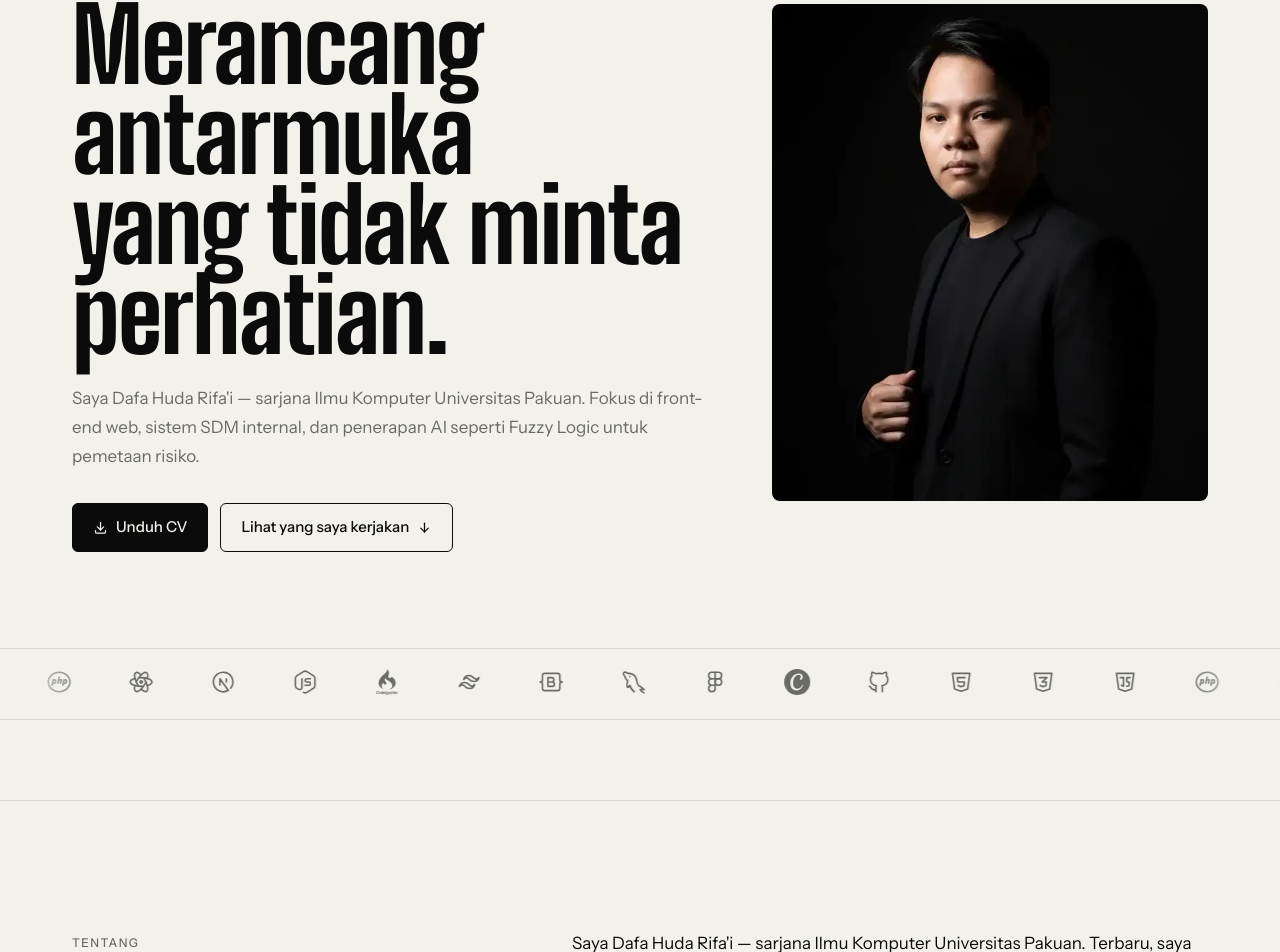
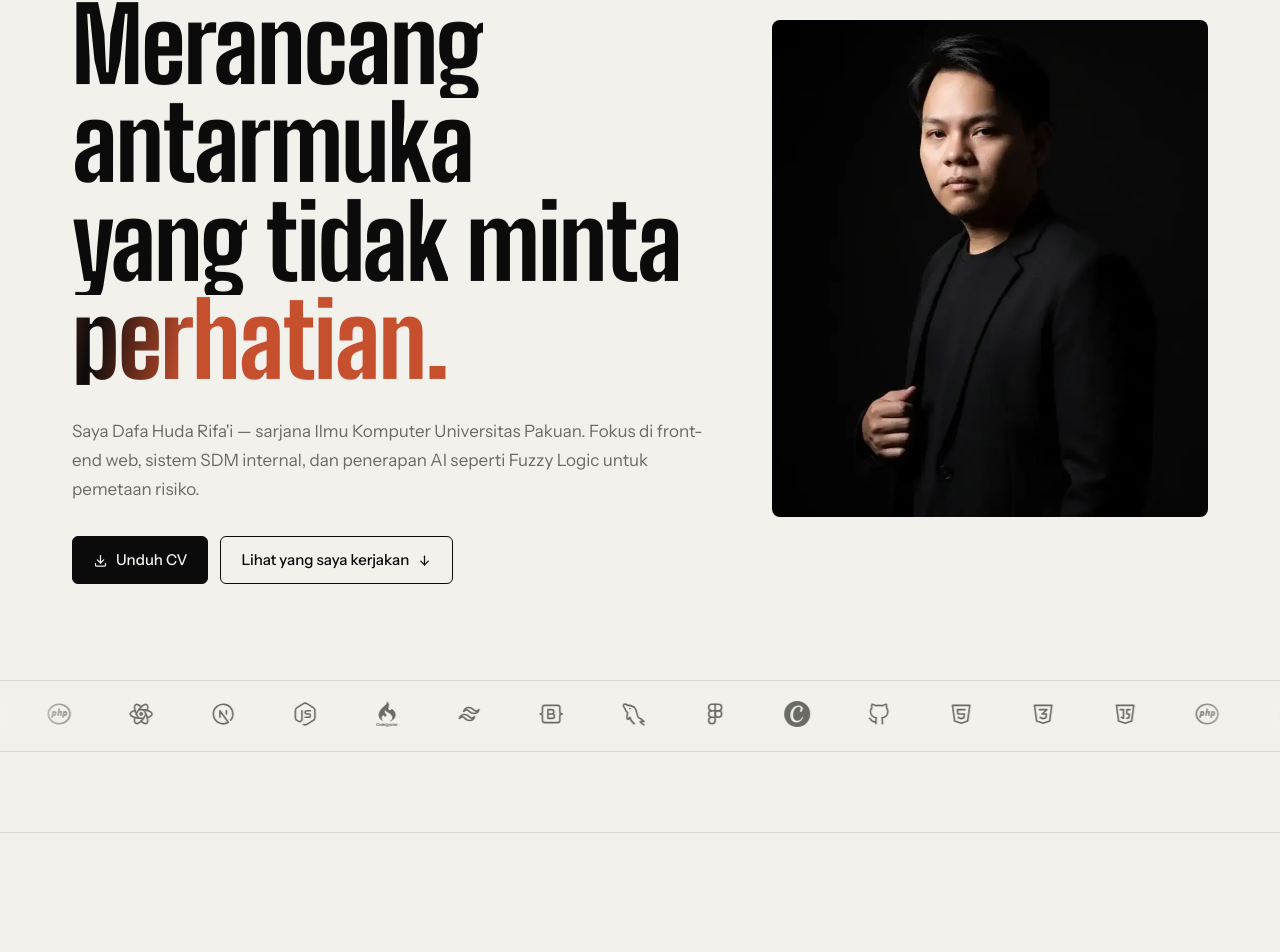
Before and after one commit to dafahuda/myportfolio, a React (Vite) app: page / in a window 1280 px wide. Shown: the part 191-1143 px from the top of the page. Built offline with nearby package versions, Linux system fonts and the light colour scheme.

Commit message:
feat(motion): toggle icon spin, hero word reveal + single-word shimmer, dark-mode terracotta mark; fix Canva glyph contrast in dark

```diff
--- /dev/null
+++ b/src/components/AnimatedWords.jsx
@@ -0,0 +1,43 @@
+/**
+ * AnimatedWords — teks terungkap kata per kata naik dari balik masker,
+ * seperti pada collectiveminds.com.sg. Didesain untuk headline display.
+ *
+ * Cara pakai:
+ *   <AnimatedWords text="Merancang antarmuka yang tidak minta perhatian." />
+ *   <AnimatedWords text="... yang ini aksen ..." accent="aksen" />
+ *
+ * - `accent`: kata (atau frasa yang dipisah spasi persis sama dengan potongan
+ *   teks) yang diberi shimmer gradasi aksen, menggantikan warna solid.
+ * - Kata dipecah berdasarkan spasi; animasi berjalan berurutan (stagger 60ms).
+ * - Menghormati prefers-reduced-motion: teks langsung tampil tanpa animasi.
+ */
+import { useMemo } from "react";
+
+export default function AnimatedWords({ text, accent = "", className = "", delay = 0 }) {
+  const words = useMemo(() => text.split(" "), [text]);
+  const accentSet = useMemo(
+    () => new Set(accent.split(" ").filter(Boolean)),
+    [accent]
+  );
+
+  return (
+    <span className={`inline-block ${className}`}>
+      {words.map((w, i) => {
+        const isAccent = accentSet.has(w);
+        return (
+          <span
+            key={`${w}-${i}`}
+            className="mr-[0.18em] inline-block overflow-hidden pb-[0.08em] align-bottom"
+          >
+            <span
+              className={`aw-word inline-block ${isAccent ? "aw-accent" : ""}`}
+              style={{ animationDelay: `${delay + i * 60}ms` }}
+            >
+              {w}
+            </span>
+          </span>
+        );
+      })}
+    </span>
+  );
+}
--- /dev/null
+++ b/src/components/HighlightText.jsx
@@ -0,0 +1,39 @@
+/**
+ * HighlightText — menandai frasa di dalam sebuah paragraf dengan <mark>.
+ *
+ * Dipakai untuk ornamen stabilo di mode gelap (lihat .mark-accent di
+ * index.css): blok terracotta dengan teks gelap, hanya tampil saat html.dark.
+ * Di mode terang mark transparan sehingga teks tidak berubah.
+ *
+ * Frasa dicocokkan apa adanya (case-sensitive) dan tidak boleh bertumpuk.
+ */
+import { useMemo } from "react";
+
+export default function HighlightText({ text, phrases = [], markClass = "mark-accent" }) {
+  const parts = useMemo(() => {
+    if (!phrases.length) return [{ t: text, mark: false }];
+    const pattern = new RegExp(
+      `(${phrases.map((p) => p.replace(/[.*+?^${}()|[\]\\]/g, "\\$&")).join("|")})`,
+      "g"
+    );
+    return text.split(pattern).map((chunk, i) => ({
+      t: chunk,
+      mark: phrases.includes(chunk),
+      key: i,
+    }));
+  }, [text, phrases]);
+
+  return (
+    <>
+      {parts.map((p) =>
+        p.mark ? (
+          <mark key={p.key} className={markClass}>
+            {p.t}
+          </mark>
+        ) : (
+          p.t
+        )
+      )}
+    </>
+  );
+}
--- a/src/components/ThemeToggle.jsx
+++ b/src/components/ThemeToggle.jsx
@@ -5,6 +5,10 @@ import { useTheme } from "../hooks/useTheme.js";
  * Tombol mode gelap/terang. Ikon bergaris (Tabler) — aturan Icon.jsx
  * memakai ikon terisi hanya untuk identitas merek, bukan aksi.
  * Tap target 44px (R-03) dan statusnya diumumkan lewat aria-pressed.
+ *
+ * Saat berganti, ikon baru masuk dengan rotasi singkat (lihat .theme-icon-in
+ * di index.css); key berbasis nilai tema supaya React melepas-masang ikon
+ * dan animasi terpicu setiap kali ganti.
  */
 export default function ThemeToggle({ className = "" }) {
   const { dark, toggle } = useTheme();
@@ -18,7 +22,9 @@ export default function ThemeToggle({ className = "" }) {
       title={dark ? "Mode terang" : "Mode gelap"}
       className={`inline-flex items-center justify-center w-11 h-11 rounded-full text-[var(--color-ink)] hover:bg-[var(--color-line)]/60 focus-visible:bg-[var(--color-line)]/60 transition-colors ${className}`}
     >
-      <Icon icon={dark ? "sun" : "moon"} className="w-5 h-5" />
+      <span key={dark ? "sun" : "moon"} className="theme-icon-in">
+        <Icon icon={dark ? "sun" : "moon"} className="w-5 h-5" />
+      </span>
     </button>
   );
 }
--- a/src/data.js
+++ b/src/data.js
@@ -259,4 +259,6 @@ export const heroParagraph = {
 
 export const aboutParagraph = {
   text: "Saya Dafa Huda Rifa'i — sarjana Ilmu Komputer Universitas Pakuan. Terbaru, saya membangun dan mengelola dashboard SDM untuk 1.284 pegawai di Badan Pengembangan dan Pembinaan Bahasa. Sebelumnya, melalui MSIB Batch 3 di Infinite Learning, saya melewati alur UI/UX Designer → Frontend Developer → Full Stack Engineer, dan menyelesaikan capstone Fintrack sebagai bagian dari tim. Saya juga menerapkan Fuzzy Logic untuk pemetaan risiko tanah longsor dan peramalan cuaca berbasis IoT.",
+  // Kata yang diberi ornamen stabilo di mode gelap (lihat .mark-accent).
+  highlights: ["1.284 pegawai", "Fuzzy Logic"],
 };
--- a/src/index.css
+++ b/src/index.css
@@ -205,7 +205,11 @@ html.dark {
     opacity: 1;
     transform: translateY(0);
   }
+}
 
+/* Diluar @layer: rule di dalam @layer utilities tidak ikut ter-emit
+   kalau tidak ada utility yang memakainya, jadi blok reduced-motion
+   harus berada di luar layer agar pasti masuk ke hasil build. */
 @media (prefers-reduced-motion: reduce) {
   html {
     scroll-behavior: auto;
@@ -215,12 +219,24 @@ html.dark {
     transform: none;
     transition: none;
   }
+  .aw-word {
+    transform: none;
+    animation: none;
+  }
+  .aw-accent {
+    color: var(--color-accent);
+    -webkit-text-fill-color: var(--color-accent);
+    background-image: none;
+    animation: none;
+  }
+  .theme-icon-in {
+    animation: none;
+  }
   *,
   *::before,
   *::after {
     animation-duration: 0.001ms !important;
     transition-duration: 0.001ms !important;
-    }
   }
 }
 
@@ -240,3 +256,79 @@ html.dark {
   width: 100%;
   height: 100%;
 }
+
+/* Tombol mode gelap/terang: ikon berganti dengan rotasi singkat —
+   sun/moon saling menggantikan lewat setengah putaran. */
+@keyframes theme-icon-in {
+  from {
+    transform: rotate(-120deg) scale(0.6);
+    opacity: 0;
+  }
+  to {
+    transform: rotate(0deg) scale(1);
+    opacity: 1;
+  }
+}
+
+.theme-icon-in {
+  animation: theme-icon-in 0.35s cubic-bezier(0.34, 1.56, 0.64, 1);
+}
+
+/* Headline hero: kata terungkap naik dari balik masker (AnimatedWords),
+   dengan shimmer gradasi pada kata aksen — pola yang sama seperti pada
+   collectiveminds.com.sg, disesuaikan dengan palet situs ini. */
+@keyframes aw-rise {
+  from {
+    transform: translateY(110%);
+  }
+  to {
+    transform: translateY(0);
+  }
+}
+
+.aw-word {
+  display: inline-block;
+  transform: translateY(110%);
+  animation: aw-rise 0.6s cubic-bezier(0.22, 1, 0.36, 1) forwards;
+}
+
+/* Kata aksen: warna dasar aksen dengan kilau gradasi yang bergerak
+   perlahan dari kiri ke kanan. */
+@keyframes aw-shimmer {
+  100% {
+    background-position: -200% 0;
+  }
+}
+
+.aw-accent {
+  background-image: linear-gradient(
+    100deg,
+    var(--color-accent) 40%,
+    var(--color-ink) 50%,
+    var(--color-accent) 60%
+  );
+  background-size: 260% 100%;
+  background-position: 100% 0;
+  color: transparent;
+  -webkit-text-fill-color: transparent;
+  background-clip: text;
+  animation:
+    aw-rise 0.6s cubic-bezier(0.22, 1, 0.36, 1) forwards,
+    aw-shimmer 6s linear infinite;
+}
+
+/* Ornamen stabilo (HighlightText) — blok terracotta dengan teks gelap,
+   hanya di mode gelap, pada frasa kunci di paragraf Tentang.
+   Pola serupa dipakai alphavarianceauthority.com (mark.block-accent). */
+.mark-accent {
+  background-color: transparent;
+  color: inherit;
+  padding: 0 0.14em;
+  border-radius: 3px;
+  transition: background-color 0.3s ease, color 0.3s ease;
+}
+
+html.dark .mark-accent {
+  background-color: var(--color-accent);
+  color: #1a1815;
+}
--- a/src/pages/AboutSection.jsx
+++ b/src/pages/AboutSection.jsx
@@ -1,4 +1,5 @@
 import { aboutParagraph } from "../data";
+import HighlightText from "../components/HighlightText";
 
 const FOCUS = [
   {
@@ -27,7 +28,7 @@ const AboutSection = () => {
           </div>
           <div className="md:col-span-7 space-y-8" data-reveal>
             <p className="text-[17px] leading-[1.75] text-[var(--color-ink)]">
-              {aboutParagraph.text}
+              <HighlightText text={aboutParagraph.text} phrases={aboutParagraph.highlights} />
             </p>
             <ul className="grid sm:grid-cols-2 gap-6 pt-4 border-t border-[var(--color-line)]">
               {FOCUS.map((f) => (
--- a/src/pages/HeroSection.jsx
+++ b/src/pages/HeroSection.jsx
@@ -3,6 +3,7 @@ import InlineSvg from "../components/InlineSvg";
 import DataImage from "../data";
 import { listTools } from "../data";
 import LogoLoop from "../components/LogoLoop";
+import AnimatedWords from "../components/AnimatedWords";
 
 // Marquee memakai ikon merek monokrom (mewarisi warna teks) supaya menyatu
 // dengan palet situs. Dua merek yang tidak ada di Tabler tetap memakai SVG.
@@ -31,11 +32,11 @@ const HeroSection = () => {
               letterSpacing: "-0.015em",
             }}
           >
-            Merancang antarmuka
+            <AnimatedWords text="Merancang antarmuka" />
             <br />
-            yang tidak minta
+            <AnimatedWords text="yang tidak minta" delay={240} />
             <br />
-            perhatian.
+            <AnimatedWords text="perhatian." delay={480} accent="perhatian." />
           </h1>
           <p className="lead mb-8">
             Saya Dafa Huda Rifa&apos;i — sarjana Ilmu Komputer Universitas
```
Also changed, not shown: public/assets/tools/canva.svg. Lines whose indentation alone changed are shown as unchanged.
